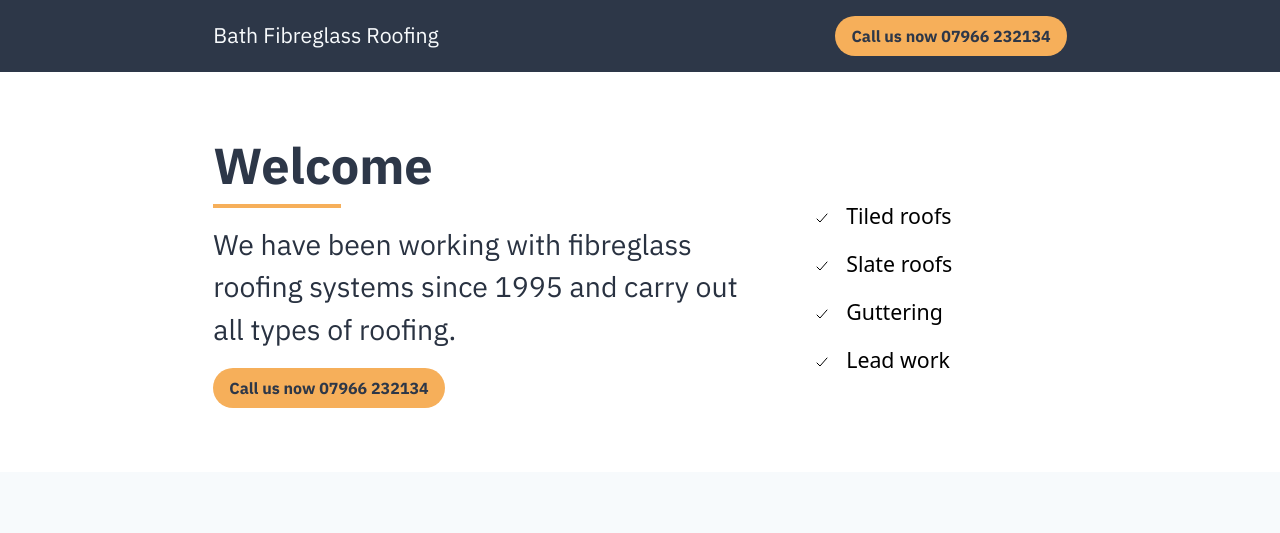
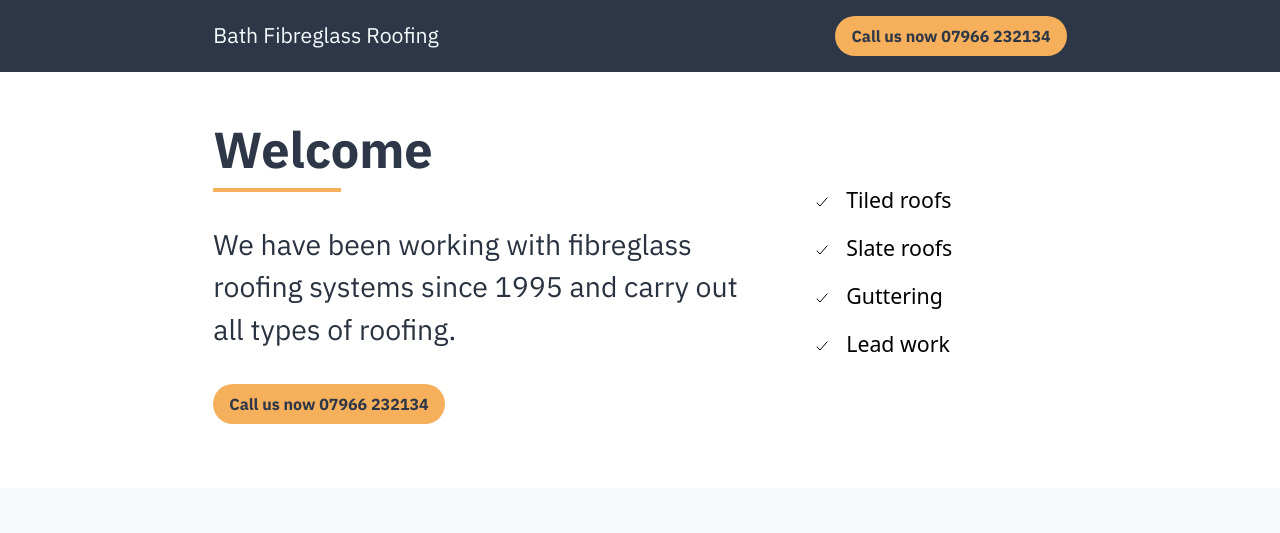
Before and after one commit to dougajmcdonald/bath-fibre-glass-roofing, a Gatsby site: page / in a window 1280 px wide. Shown: the top 533 px of the page. Built offline with nearby package versions, Linux system fonts and the light colour scheme; Gatsby itself is replaced by a stand-in of ours.

Commit message:
jiggle some vert wiggles

```diff
--- a/src/components/hero.js
+++ b/src/components/hero.js
@@ -4,13 +4,13 @@ import Checkmark from "../svg/checkmark-outline.svg"
 import Button from "../components/button"
 
 const Hero = () => (
-  <section className="bg-white pt-16">
+  <section className="bg-white pt-12">
     <div className="w-4/5 md:w-2/3 mx-auto flex flex-wrap md:justify-between pt-16 pb-8 md:py-16">
       <div className="w-full md:w-2/3 md:pr-10">
         <h2 className="text-gray-800 font-bold text-xl md:text-3xl md:mr-20 font-body mt-0 border-primary border-b-4 w-32">
           Welcome
         </h2>
-        <p className="text-l md:text-xl">
+        <p className="text-l md:text-xl my-8">
           We have been working with fibreglass roofing systems since 1995 and
           carry out all types of roofing.
         </p>
```
